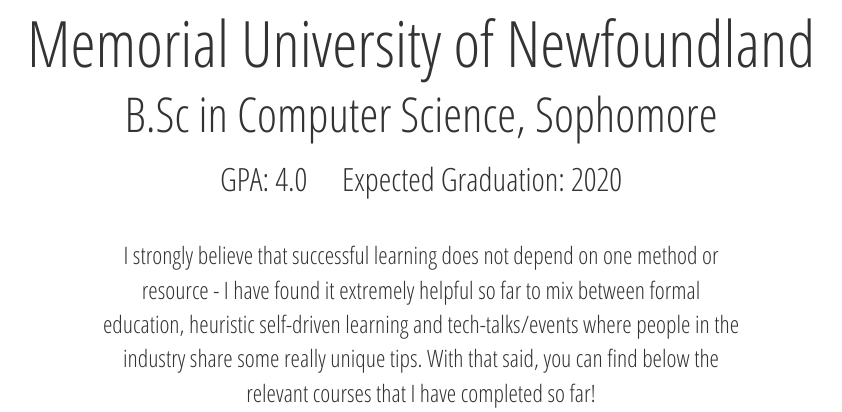
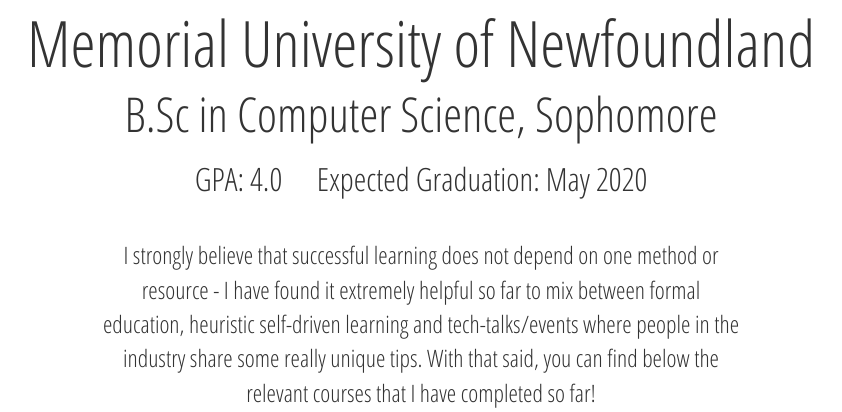
Before and after one commit to moustafaelsisy/My-Website, a PHP site: page /pages/education/education.php in a window 1280 px wide. Shown: the part 108-520 px from the top of the page, without its empty margins (219-1061 px from the left). Run offline with PHP 8.4, Linux system fonts and the light colour scheme; some libraries are stand-ins or nearby versions.

Commit message:
* Updated graduation date to be more specific
* Linked education page to homepage

```diff
--- a/pages/education/components/Header.php
+++ b/pages/education/components/Header.php
@@ -9,7 +9,7 @@
       <h4 class="text-center">B.Sc in Computer Science, Sophomore</h4>
       <div class="text-center">
         <h6 class="inline-subheading" style="margin-right: 1rem;">GPA: 4.0</h6>
-        <h6 class="inline-subheading" style="margin-left: 1rem;">Expected Graduation: 2020</h6>
+        <h6 class="inline-subheading" style="margin-left: 1rem;">Expected Graduation: May 2020</h6>
       </div>
       <p class="brief">
         I strongly believe that successful learning does not depend on one method or resource -
--- a/pages/index/contentText/tiles.php
+++ b/pages/index/contentText/tiles.php
@@ -18,7 +18,7 @@
     "Practice is great - but even greater things can happen when theory and practice shake hands! You can find
     the courses that I have completed so far here, along with my current academic standing.",
     "See Education",
-    "#",
+    "/pages/education/education.php",
     "fa-certificate"
   ),
   new Tile(
```
